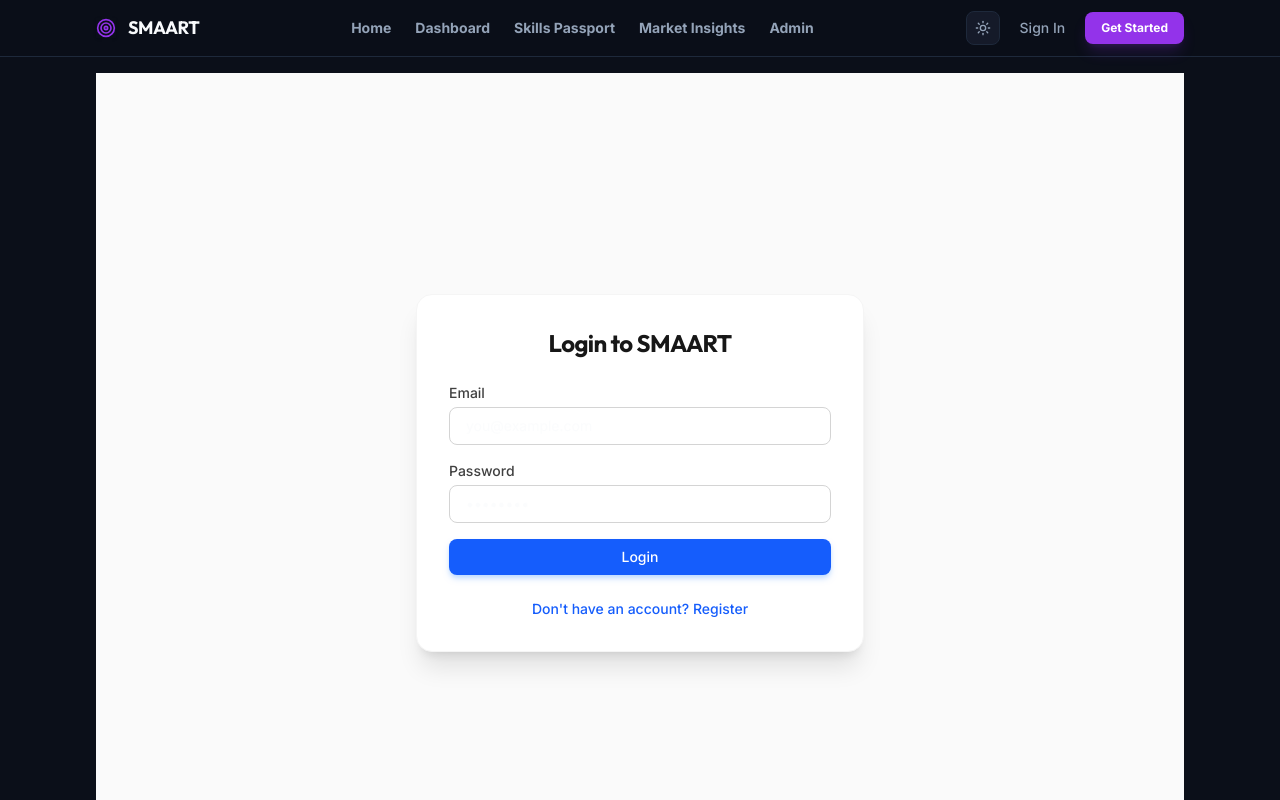
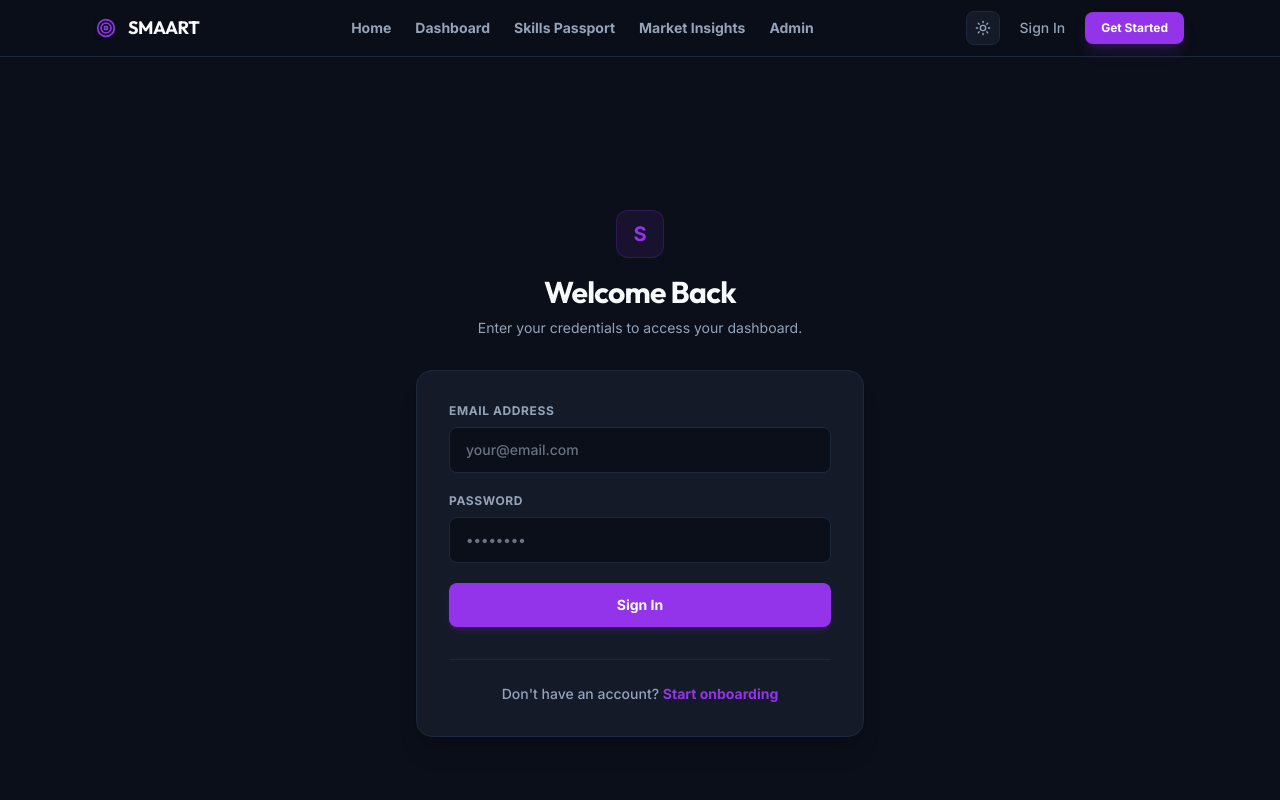
Before and after one commit to Abdur-Rahim-MyGit/Career-agent-Final, a React (Vite) app in the folder frontend/: page /login in a window 1280 px wide. Shown: the top 800 px of the page. Built offline with nearby package versions, Linux system fonts and the light colour scheme.

Commit message:
feat: Add user registration, login, and dashboard pages alongside the core career matching engine.

```diff
--- a/frontend/src/pages/Login.jsx
+++ b/frontend/src/pages/Login.jsx
@@ -1,87 +1,104 @@
 import React, { useState } from 'react';
 import { useNavigate, Link } from 'react-router-dom';
+import { Loader2, AlertCircle } from 'lucide-react';
 
 export default function Login() {
-  const [email, setEmail] = useState('');
-  const [password, setPassword] = useState('');
-  const [error, setError] = useState('');
-  const [loading, setLoading] = useState(false);
     const navigate = useNavigate();
+    const [formData, setFormData] = useState({ email: '', password: '' });
+    const [errorMsg, setErrorMsg] = useState('');
+    const [isSubmitting, setIsSubmitting] = useState(false);
 
-  const handleLogin = async (e) => {
+    const handleChange = (e) => {
+        setFormData(prev => ({ ...prev, [e.target.name]: e.target.value }));
+    };
+
+    const handleSubmit = async (e) => {
         e.preventDefault();
-    setError('');
-    setLoading(true);
+        setErrorMsg('');
+        setIsSubmitting(true);
 
         try {
-      const response = await fetch('/api/auth/login', {
+            const res = await fetch('/api/auth/login', {
                 method: 'POST',
                 headers: { 'Content-Type': 'application/json' },
-        body: JSON.stringify({ email, password })
+                body: JSON.stringify(formData)
             });
-      const data = await response.json();
+            const data = await res.json();
 
-      if (response.ok && data.token) {
+            if (res.ok && data.success) {
                 localStorage.setItem('smaart_token', data.token);
                 navigate('/dashboard');
             } else {
-        setError("Invalid email or password");
+                setErrorMsg(data.message || 'Invalid credentials');
             }
         } catch (err) {
-      setError("Invalid email or password");
+            setErrorMsg('A network error occurred. Please try again.');
         } finally {
-      setLoading(false);
+            setIsSubmitting(false);
         }
     };
 
     return (
-    <div className="min-h-screen bg-neutral-50 flex items-center justify-center p-4">
-      <div className="bg-white rounded-2xl shadow-xl w-full max-w-md p-8 border border-neutral-100">
-        <h2 className="text-2xl font-bold text-neutral-900 mb-6 text-center">Login to SMAART</h2>
+        <div className="min-h-screen bg-background py-16 px-4 selection:bg-primary/20 flex flex-col items-center justify-center">
 
-        {error && (
-          <div className="bg-red-50 text-red-700 p-3 rounded-lg mb-4 text-sm font-medium">
-            {error}
+            <div className="mb-8 text-center">
+                <div className="inline-flex items-center justify-center w-12 h-12 rounded-xl bg-primary/10 border border-primary/20 mb-4">
+                    <span className="text-xl font-bold text-primary">S</span>
                 </div>
-        )}
+                <h1 className="text-3xl font-black text-text-primary tracking-tight outfit">Welcome Back</h1>
+                <p className="text-sm text-text-secondary mt-2">Enter your credentials to access your dashboard.</p>
+            </div>
 
-        <form onSubmit={handleLogin} className="space-y-4">
+            <div className="w-full max-w-md bg-surface border border-surface-border rounded-2xl p-8 shadow-xl">
+                <form onSubmit={handleSubmit} className="space-y-5">
                     <div>
-            <label className="block text-sm font-medium text-neutral-700 mb-1">Email</label>
+                        <label className="block text-xs font-bold text-text-secondary uppercase mb-2 tracking-wider">Email Address</label>
                         <input
                             type="email"
+                            name="email"
+                            value={formData.email}
+                            onChange={handleChange}
                             required
-              className="w-full px-4 py-2 border border-neutral-300 rounded-lg focus:ring-2 focus:ring-blue-500 focus:border-blue-500"
-              value={email}
-              onChange={(e) => setEmail(e.target.value)}
-              placeholder="you@example.com"
+                            className="w-full bg-background border border-surface-border rounded-lg px-4 py-3 text-sm focus:border-primary focus:ring-1 focus:ring-primary outline-none transition-all placeholder:text-gray-500 font-medium text-text-primary"
+                            placeholder="your@email.com"
                         />
                     </div>
                     <div>
-            <label className="block text-sm font-medium text-neutral-700 mb-1">Password</label>
+                        <label className="block text-xs font-bold text-text-secondary uppercase mb-2 tracking-wider">Password</label>
                         <input
                             type="password"
+                            name="password"
+                            value={formData.password}
+                            onChange={handleChange}
                             required
-              className="w-full px-4 py-2 border border-neutral-300 rounded-lg focus:ring-2 focus:ring-blue-500 focus:border-blue-500"
-              value={password}
-              onChange={(e) => setPassword(e.target.value)}
+                            className="w-full bg-background border border-surface-border rounded-lg px-4 py-3 text-sm focus:border-primary focus:ring-1 focus:ring-primary outline-none transition-all placeholder:text-gray-500 font-medium text-text-primary"
                             placeholder="••••••••"
                         />
                     </div>
 
+                    {errorMsg && (
+                        <div className="p-3 rounded-lg bg-red-500/10 border border-red-500/20 flex items-center gap-2 text-red-500 text-sm font-semibold">
+                            <AlertCircle size={16} />
+                            {errorMsg}
+                        </div>
+                    )}
+
                     <button
                         type="submit"
-            disabled={loading}
-            className="w-full py-2 px-4 bg-blue-600 hover:bg-blue-700 text-white rounded-lg font-medium shadow-md shadow-blue-200 transition-colors disabled:opacity-50"
+                        disabled={isSubmitting}
+                        className="w-full bg-primary text-white py-3 rounded-lg text-sm font-bold flex items-center justify-center gap-2 hover:bg-primary/90 transition-all shadow-md shadow-primary/20 disabled:opacity-70 mt-4"
                     >
-            {loading ? 'Logging in...' : 'Login'}
+                        {isSubmitting ? <Loader2 size={18} className="animate-spin" /> : 'Sign In'}
                     </button>
                 </form>
 
-        <div className="mt-6 text-center text-sm text-neutral-600">
-          <Link to="/register" className="text-blue-600 hover:text-blue-800 font-medium">
-            Don't have an account? Register
+                <div className="mt-8 text-center border-t border-surface-border pt-6">
+                    <p className="text-sm font-medium text-text-secondary">
+                        Don't have an account?{' '}
+                        <Link to="/onboarding" className="text-primary hover:text-primary/80 transition-colors font-bold">
+                            Start onboarding
                         </Link>
+                    </p>
                 </div>
             </div>
         </div>
--- a/frontend/src/pages/Register.jsx
+++ b/frontend/src/pages/Register.jsx
@@ -1,28 +1,50 @@
 import React from 'react';
-import { useNavigate, Link } from 'react-router-dom';
+import { Link } from 'react-router-dom';
+import { ChevronRight } from 'lucide-react';
 
 export default function Register() {
-  const navigate = useNavigate();
+    return (
+        <div className="min-h-screen bg-background py-16 px-4 selection:bg-primary/20 flex flex-col items-center justify-center">
 
-  return (
-    <div className="min-h-screen bg-neutral-50 flex items-center justify-center p-4">
-      <div className="bg-white rounded-2xl shadow-xl w-full max-w-md p-8 border border-neutral-100 text-center">
-        <h2 className="text-2xl font-bold text-neutral-900 mb-2">Create your SMAART account</h2>
-        <p className="text-neutral-600 mb-8">Registration is part of our comprehensive onboarding process.</p>
+            <div className="mb-8 text-center">
+                <div className="inline-flex items-center justify-center w-12 h-12 rounded-xl bg-primary/10 border border-primary/20 mb-4">
+                    <span className="text-xl font-bold text-primary">S</span>
+                </div>
+                <h1 className="text-3xl font-black text-text-primary tracking-tight outfit">Create your SMAART account</h1>
+                <p className="text-sm text-text-secondary mt-2 max-w-sm mx-auto">
+                    Your account is created when you complete the onboarding form.
+                </p>
+            </div>
 
-        <button
-          onClick={() => navigate('/onboarding')}
-          className="w-full py-3 px-4 bg-blue-600 hover:bg-blue-700 text-white rounded-lg font-medium shadow-md shadow-blue-200 transition-colors mb-6"
-        >
-          Start onboarding
-        </button>
+            <div className="w-full max-w-md bg-surface border border-surface-border rounded-2xl p-8 shadow-xl text-center flex flex-col items-center">
 
-        <div className="text-sm text-neutral-600">
-          <Link to="/login" className="text-blue-600 hover:text-blue-800 font-medium">
-            Already have an account? Login
-          </Link>
+                <div className="w-16 h-16 rounded-full bg-surface-hover border border-surface-border flex items-center justify-center mb-6">
+                    <div className="w-8 h-8 rounded-full bg-primary/20 flex items-center justify-center">
+                        <div className="w-4 h-4 rounded-full bg-primary animate-pulse" />
+                    </div>
+                </div>
+
+                <h2 className="text-lg font-bold text-text-primary mb-2">Ready to begin?</h2>
+                <p className="text-sm text-text-secondary mb-8 leading-relaxed">
+                    We'll guide you through a 5-step process to capture your academic baseline, career interests, and verified skills.
+                </p>
+
+                <Link
+                    to="/onboarding"
+                    className="w-full bg-primary text-white py-3.5 rounded-lg text-sm font-bold flex items-center justify-center gap-2 hover:bg-primary/90 transition-all shadow-lg shadow-primary/20"
+                >
+                    Start onboarding <ChevronRight size={18} />
+                </Link>
+
+                <div className="mt-8 pt-6 border-t border-surface-border w-full">
+                    <p className="text-sm font-medium text-text-secondary">
+                        Already have an account?{' '}
+                        <Link to="/login" className="text-primary hover:text-primary/80 transition-colors font-bold">
+                            Login
+                        </Link>
+                    </p>
+                </div>
+            </div>
         </div>
-      </div>
-    </div>
-  );
+    );
 }
```
Also changed, not shown: frontend/src/pages/Dashboard.jsx (+26 -13 lines), 1 other file (tests, documents, lock files or other folders). Lines whose indentation alone changed are shown as unchanged.
